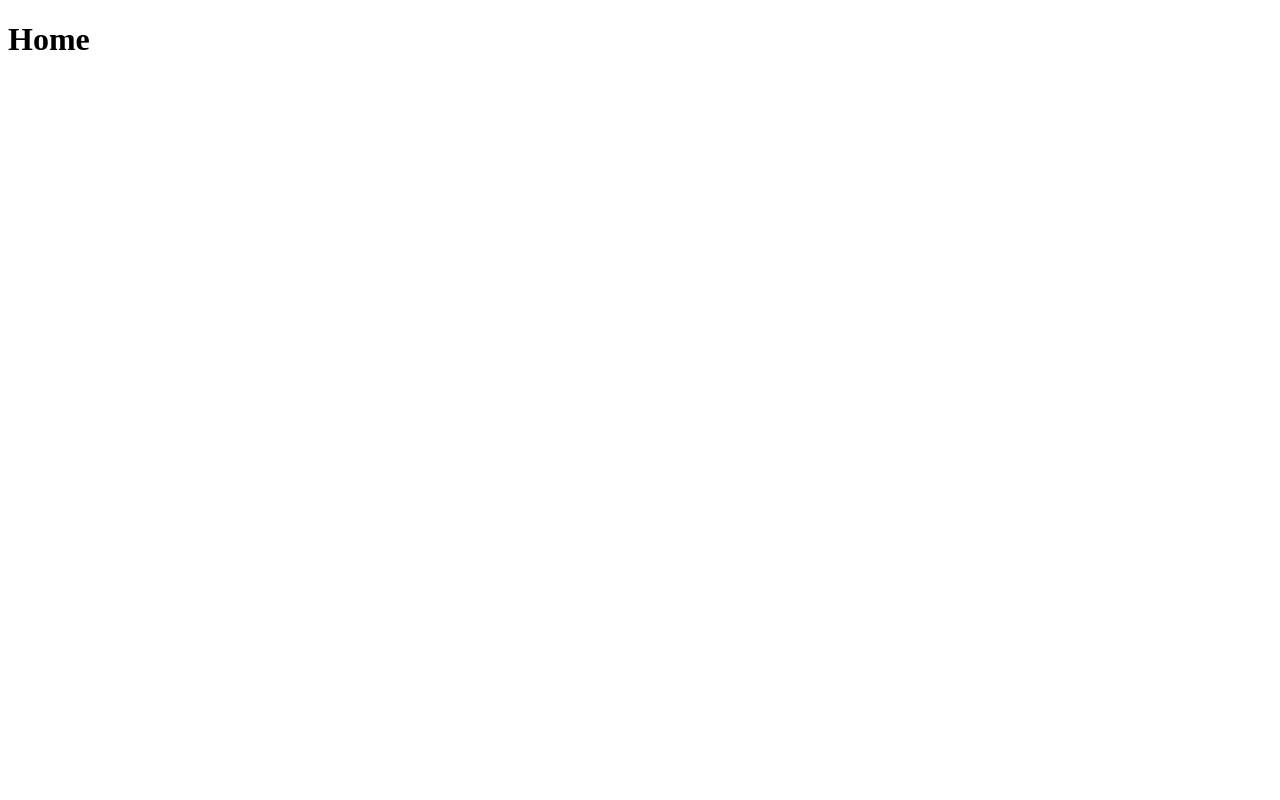
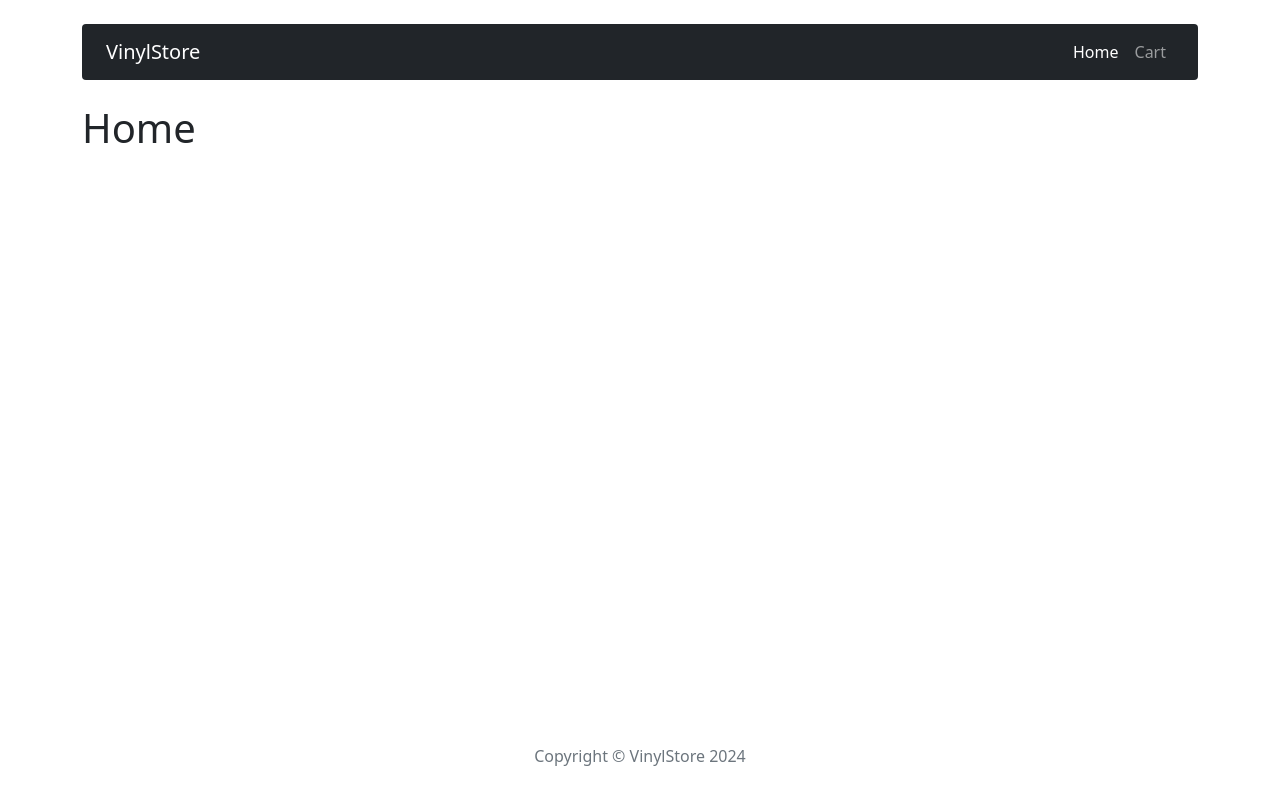
Before and after one commit to slawomirtoporek/ecommerceApp, a React (Create React App) app in the folder client/: page / in a window 1280 px wide. Built offline with nearby package versions, Linux system fonts and the light colour scheme.

Commit message:
Add the NavBar, Footer and Header component

```diff
--- a/client/src/App.js
+++ b/client/src/App.js
@@ -1,11 +1,16 @@
 import { Routes, Route } from 'react-router-dom';
+import { Container } from 'react-bootstrap';
 import Home from './components/pages/Home/Home';
 import Album from './components/pages/Album/Album';
 import Cart from './components/pages/Cart/Cart';
 import Order from './components/pages/Order/Order';
+import Header from './components/views/Header/Header';
+import Footer from './components/views/Footer/Footer';
 
 const App = () => {
   return (
+    <Container>
+      <Header />
       <Routes>
         <Route path="/" element={<Home />} />
         <Route path="/album/:id" element={<Album />} />
@@ -13,6 +18,8 @@ const App = () => {
         <Route path="/order" element={<Order />} />
         <Route path="*" element={<Home />} />
       </Routes>
+      <Footer />
+    </Container>
   );
 }
 
--- a/client/src/components/pages/Home/Home.js
+++ b/client/src/components/pages/Home/Home.js
@@ -1,6 +1,8 @@
 const Home = () => {
   return(
-    <h1>Home</h1>
+    <>
+      <h1>Home</h1>
+    </>
   );
 };
 
--- /dev/null
+++ b/client/src/components/views/Footer/Footer.js
@@ -0,0 +1,11 @@
+const Footer = () => {
+  return(
+    <div className="text-center text-muted mt-4 p-3 fixed-bottom">
+      <footer>
+        <p>Copyright &copy; VinylStore 2024</p>
+      </footer>
+    </div>
+  );
+};
+
+export default Footer;
--- /dev/null
+++ b/client/src/components/views/Header/Header.js
@@ -0,0 +1,9 @@
+import NavBar from "../NavBar/NavBar"
+
+const Header = () => {
+  return(
+    <NavBar />
+  );
+};
+
+export default Header;
--- /dev/null
+++ b/client/src/components/views/NavBar/NavBar.js
@@ -0,0 +1,17 @@
+import { Navbar, Nav } from "react-bootstrap";
+import { NavLink } from 'react-router-dom';
+import styles from '../NavBar/NavBar.module.scss'
+
+const NavBar = () => {
+  return(
+    <Navbar bg="dark" variant="dark" expand="lg" className={`d-flex justify-content-between mt-4 mb-4 rounded ${styles.navBar}`}>
+      <Navbar.Brand href="/" className="mx-4">VinylStore</Navbar.Brand>
+      <Nav className="mx-4">
+        <Nav.Link as={NavLink} to="/">Home</Nav.Link>
+        <Nav.Link as={NavLink} to="/cart">Cart</Nav.Link>
+      </Nav>
+    </Navbar>
+  );
+};
+
+export default NavBar;
--- /dev/null
+++ b/client/src/components/views/NavBar/NavBar.module.scss
@@ -0,0 +1,5 @@
+@import '../../../styles/settings.scss';
+
+.navBar {
+  background-color: $color-grey !important;
+}
--- a/client/src/index.js
+++ b/client/src/index.js
@@ -2,8 +2,9 @@ import React from 'react';
 import ReactDOM from 'react-dom/client';
 import App from './App';
 import { Provider } from 'react-redux';
+import { BrowserRouter } from 'react-router-dom';
 import store from './redux/store';
-import { BrowserRouter } from 'react-router-dom';
+import 'bootstrap/dist/css/bootstrap.min.css';
 
 const root = ReactDOM.createRoot(document.getElementById('root'));
 root.render(
--- /dev/null
+++ b/client/src/styles/settings.scss
@@ -0,0 +1,5 @@
+$color-light: #F2F2F2;
+$color-light-grey: #A6A5A4;
+$color-grey: #666A73;
+$color-light-dark: #262626;
+$color-dark: #0B0C0D;
```
Lines whose indentation alone changed are shown as unchanged.
